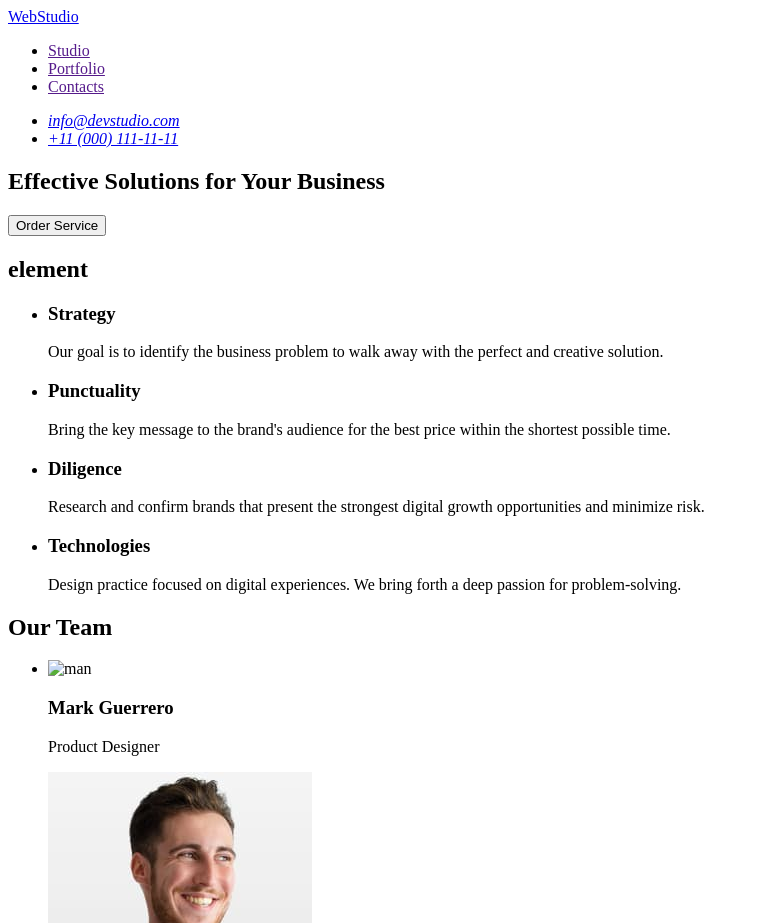
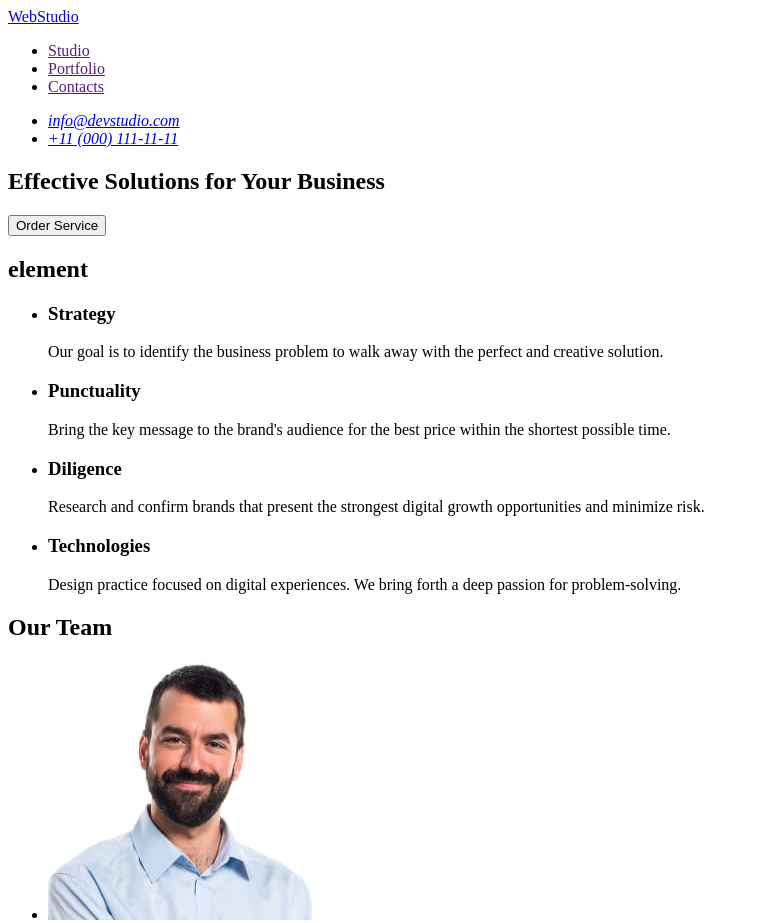
Before and after one commit to Nazar2309r/goit-markup-hw-01, a plain HTML site: page index.html in a window 1280 px wide. Shown: the top 923 px of the page, without its empty margins (0-759 px from the left). Drawn offline with Linux system fonts and the light colour scheme.

Commit message:
goit-markup-hw-01

```diff
--- a/index.html
+++ b/index.html
@@ -75,7 +75,7 @@
             <h2>Our Team</h2>
             <ul>
                 <li>
-                    <img src="images/img 1.jpg" alt="man" width="264" height="260">
+                    <img src="images/img1.jpg" alt="man" width="264" height="260">
                     <h3>Mark Guerrero</h3>
                     <p>Product Designer</p>
                 </li>
```
